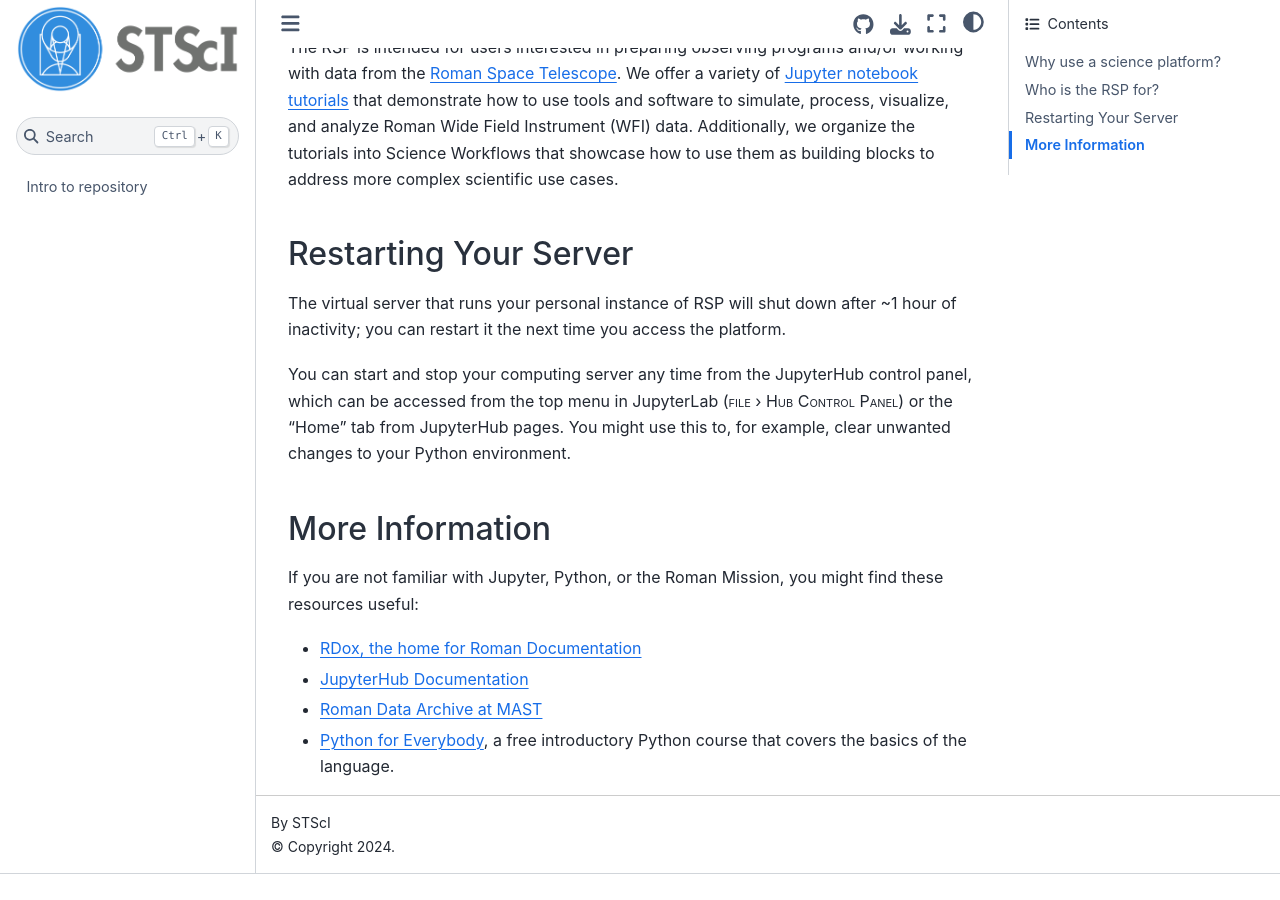
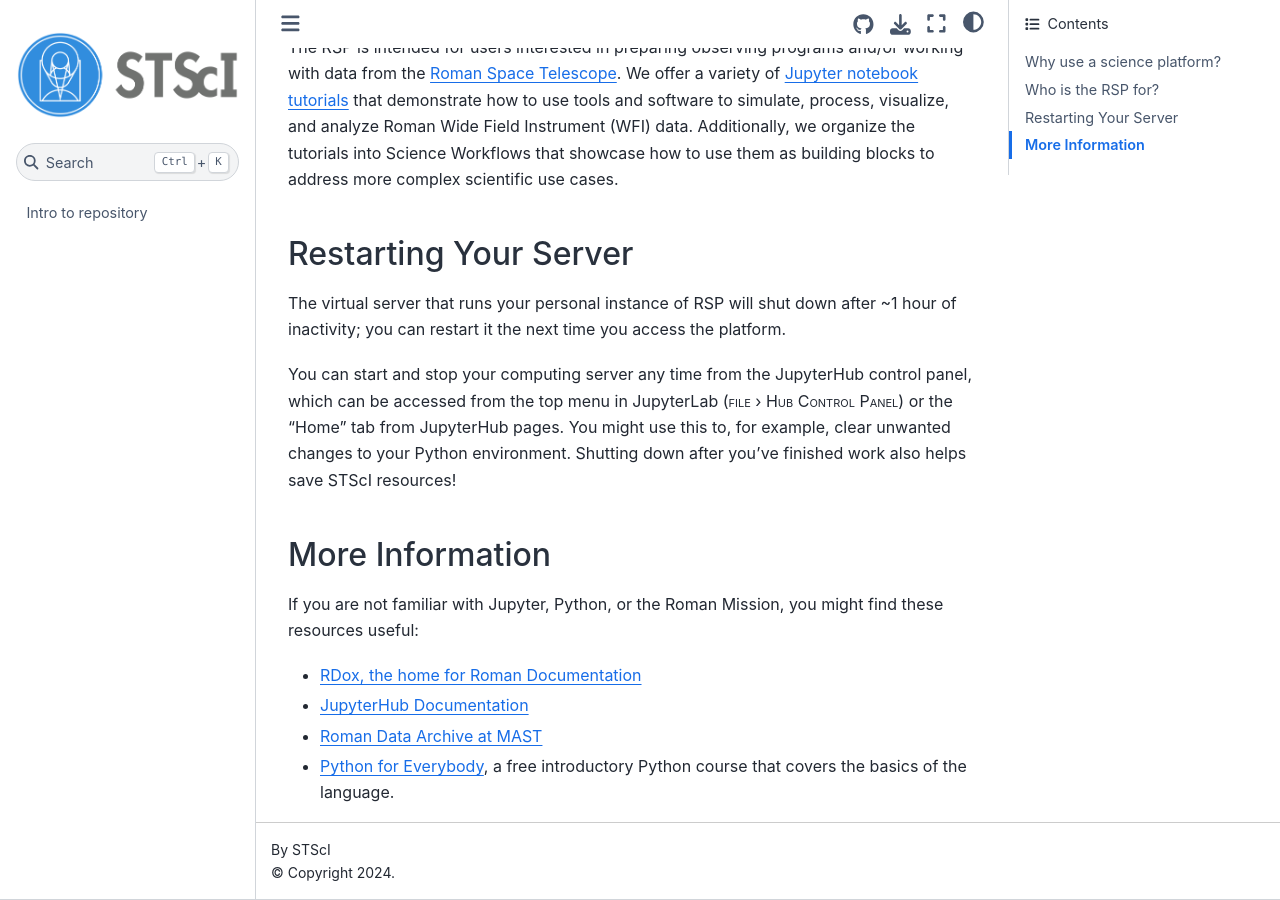
Before and after one commit to spacetelescope/roman_notebooks, a Jupyter Book: the page built from markdown/what-is-rsp.md, in a window 1280 px wide and 900 px high, scrolled down 817 px. Built offline with Jupyter Book 1.0.4 settings and Sphinx 7.4.7 and the Sphinx Book theme 1.1.4, drawn with Linux system fonts in a browser that asks for light colours; pages that are not in the unit, such as notebooks, are missing from menus; before the commit the page ends 1691 px from its top, so only the background shows below that.

Commit message:
add reminder to shut down when done

```diff
--- a/markdown/what-is-rsp.md
+++ b/markdown/what-is-rsp.md
@@ -13,7 +13,7 @@
 
 The virtual server that runs your personal instance of RSP will shut down after ~1 hour of inactivity; you can restart it the next time you access the platform.
 
-You can start and stop your computing server any time from the JupyterHub control panel, which can be accessed from the top menu in JupyterLab (<span style="font-variant:small-caps;">file › Hub Control Panel</span>) or the "Home" tab from JupyterHub pages. You might use this to, for example, clear unwanted changes to your Python environment.
+You can start and stop your computing server any time from the JupyterHub control panel, which can be accessed from the top menu in JupyterLab (<span style="font-variant:small-caps;">file › Hub Control Panel</span>) or the "Home" tab from JupyterHub pages. You might use this to, for example, clear unwanted changes to your Python environment. Shutting down after you've finished work also helps save STScI resources!
 
 ## More Information
 
```
Also changed, not shown: markdown/jupyter.md (+2 -0 lines).
